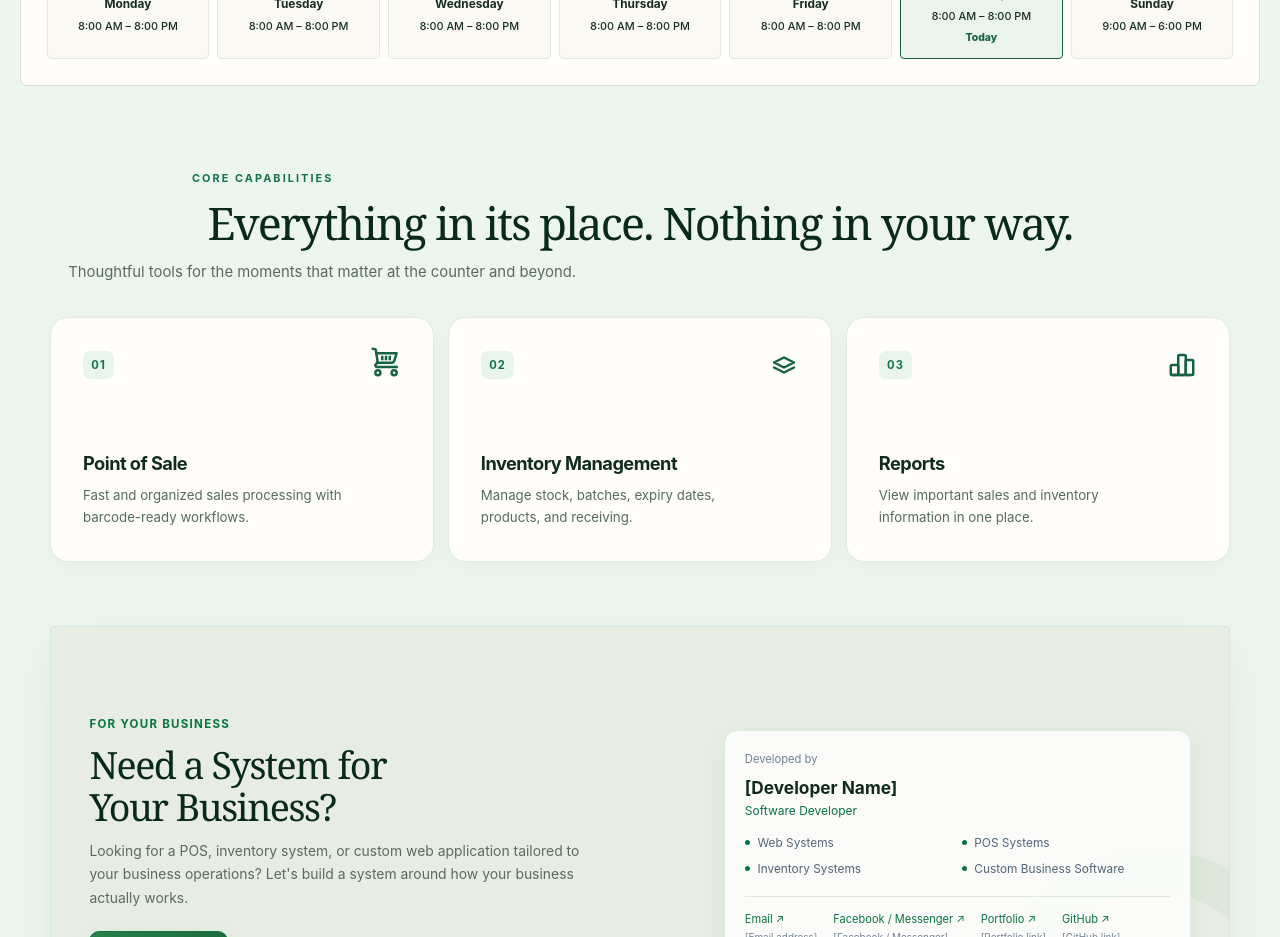
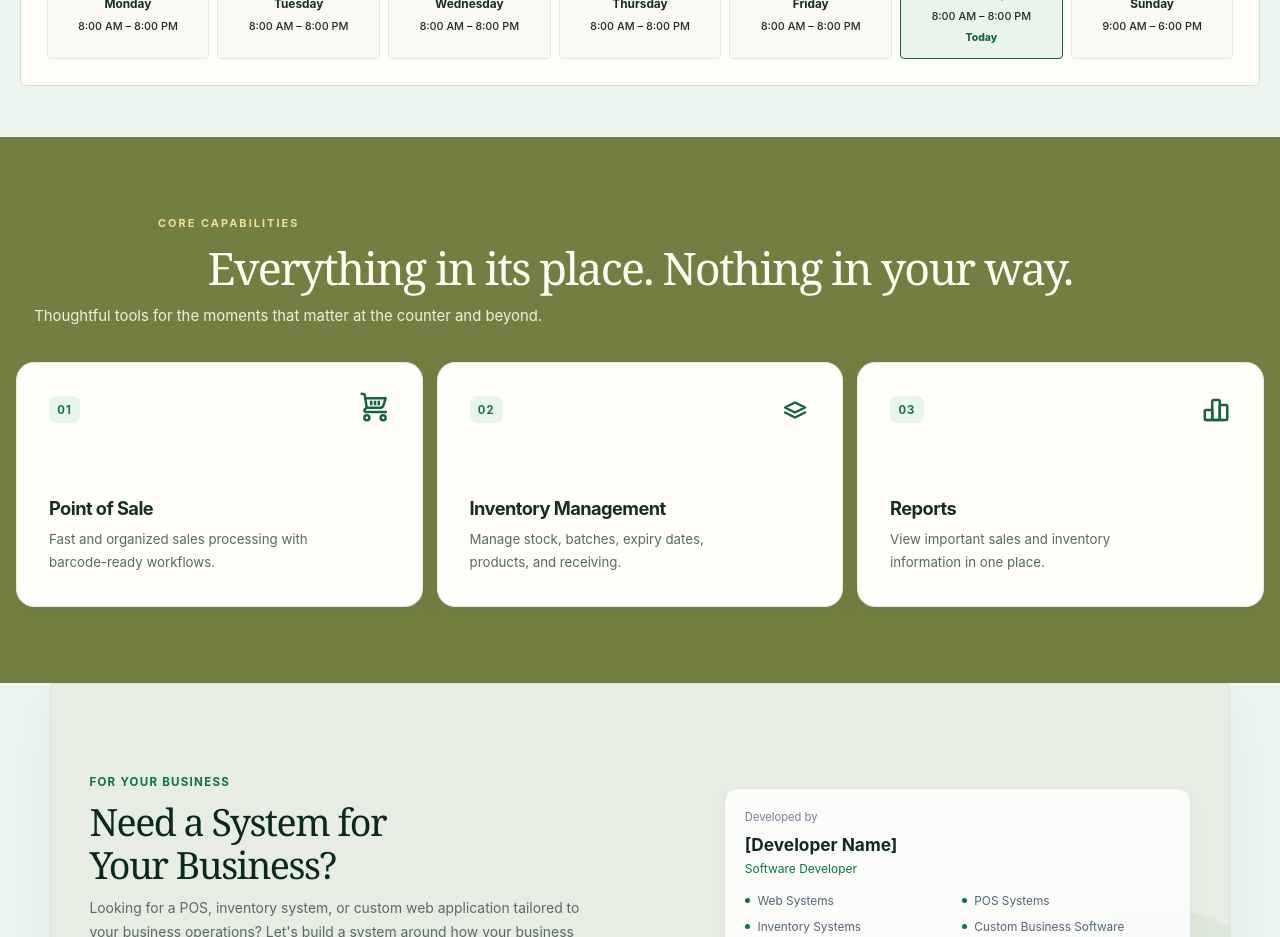
Before and after one commit to adrianniel/Dagohoy-Pharmacy-Web, a React (Vite) app: page / in a window 1280 px wide. Shown: the part 1280-2217 px from the top of the page. Built offline with nearby package versions, Linux system fonts and the light colour scheme; no server answers.

Commit message:
style: set features section wall to olive green

```diff
--- a/src/landing-modern.css
+++ b/src/landing-modern.css
@@ -1794,3 +1794,31 @@
   width: 30px;
   height: 30px;
 }
+
+.landing-page .features-section {
+  width: 100%;
+  max-width: none;
+  margin: 0;
+  padding: clamp(3.5rem, 6vw, 5.5rem) max(1rem, calc((100% - 1320px) / 2));
+  background: #737f42;
+}
+
+.landing-page .features-section .section-heading h2 {
+  color: #fffdf1;
+}
+
+.landing-page .features-section .section-heading > p:not(.eyebrow) {
+  color: #f0f0dc;
+}
+
+.landing-page .features-section .section-heading .eyebrow {
+  color: #f2df9b;
+}
+
+.landing-page .features-section .feature-panel {
+  background: #fffefa;
+}
+
+.landing-page .features-section .feature-panel h3 {
+  color: #172d24;
+}
```
